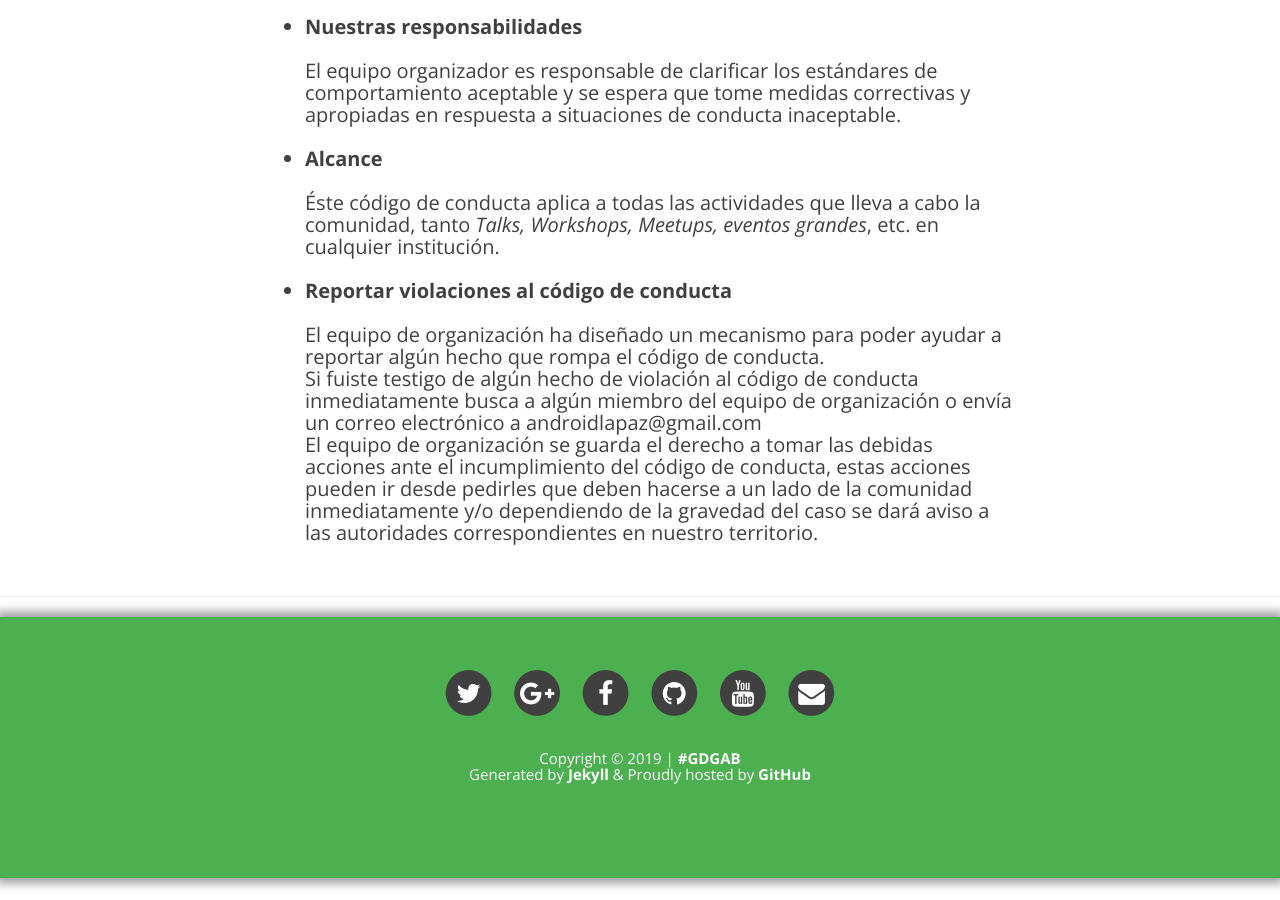
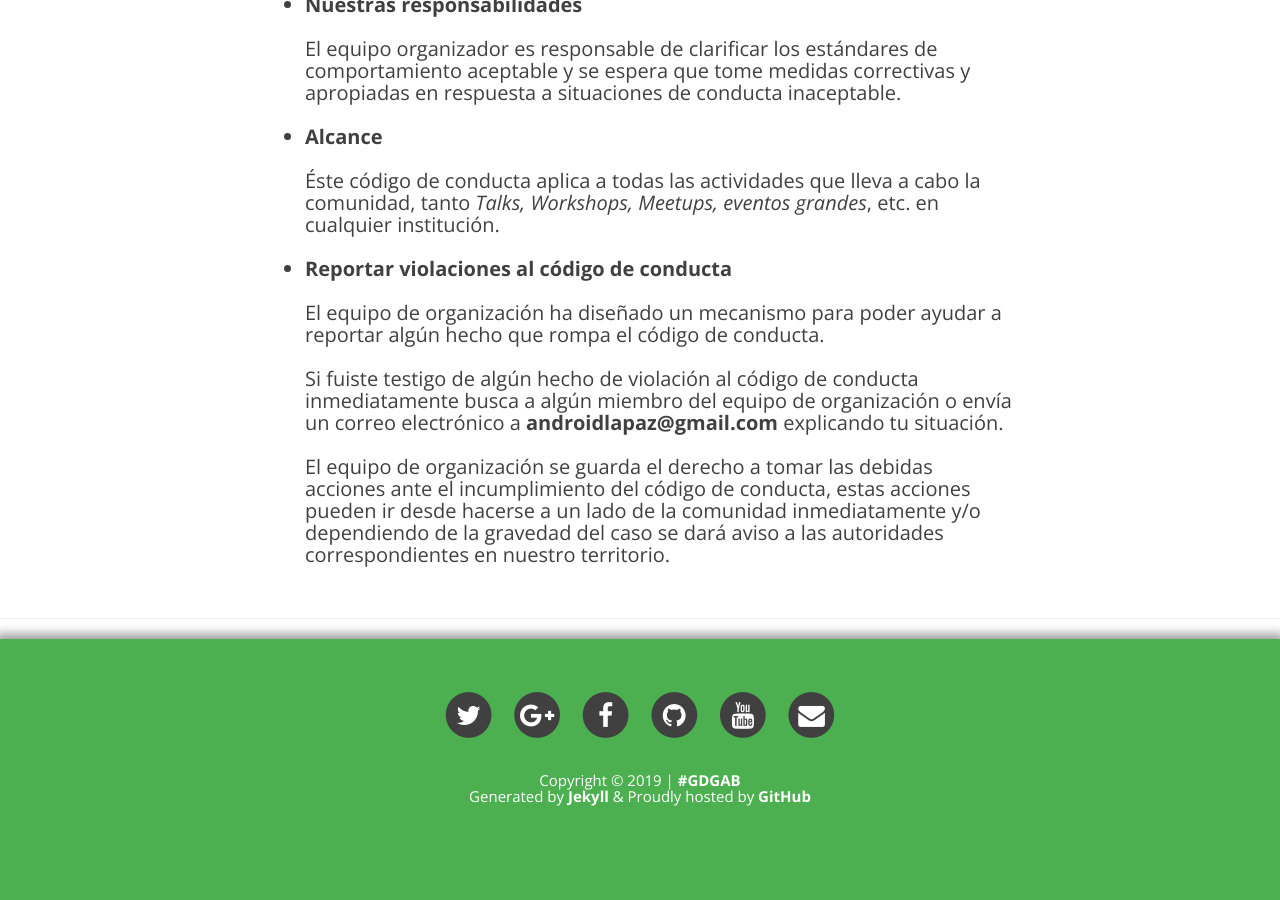
Before and after one commit to GDGAndroidBolivia/gdgandroidbolivia.github.io, a Jekyll site: the page built from code-of-conduct.html, in a window 1280 px wide and 900 px high, scrolled down 1771 px. Built offline with Jekyll 4.4.1, drawn with Linux system fonts in a browser that asks for light colours; nearby versions of some CDN libraries; some of the changed text lies outside the part shown.

Commit message:
Adición codigo de conducta

```diff
--- a/code-of-conduct.html
+++ b/code-of-conduct.html
@@ -20,7 +20,7 @@ header-img: "/img/bg-contacto.jpg"
         </li>
         <li>
             <b>Reglas de conducta</b></br></br>
-            Ejemplos de comportamiento que contribuyen a crear un ambiente positivo:</br>
+            Ejemplos de comportamiento que contribuyen a crear un ambiente <u>positivo</u>:</br>
             <ul>
                 <li>
                     Uso de lenguaje amable e inclusivo.
@@ -71,7 +71,7 @@ header-img: "/img/bg-contacto.jpg"
                     Otros tipos de conducta que pudieran considerarse inapropiadas en un entorno profesional.
                 </li>
             </ul>
-            </br></br>
+            </br>
         </li>
         <li>
             <b>Nuestras responsabilidades</b></br></br>
@@ -86,8 +86,8 @@ header-img: "/img/bg-contacto.jpg"
         <li>
             <b>Reportar violaciones al código de conducta</b></br></br>
             El equipo de organización ha diseñado un mecanismo para poder ayudar a reportar algún hecho que rompa el código de conducta.
-            </br>Si fuiste testigo de algún hecho de violación al código de conducta inmediatamente busca a algún miembro del equipo de organización o envía un correo electrónico a <a href="mailto:androidlapaz@gmail.com">androidlapaz@gmail.com</a>
-            </br>El equipo de organización se guarda el derecho a tomar las debidas acciones ante el incumplimiento del código de conducta, estas acciones pueden ir desde pedirles que deben hacerse a un lado de la comunidad inmediatamente y/o dependiendo de la gravedad del caso se dará aviso a las autoridades correspondientes en nuestro territorio.
+            </br></br>Si fuiste testigo de algún hecho de violación al código de conducta inmediatamente busca a algún miembro del equipo de organización o envía un correo electrónico a <b><a href="mailto:androidlapaz@gmail.com">androidlapaz@gmail.com</a></b> explicando tu situación.
+            </br></br>El equipo de organización se guarda el derecho a tomar las debidas acciones ante el incumplimiento del código de conducta, estas acciones pueden ir desde hacerse a un lado de la comunidad inmediatamente y/o dependiendo de la gravedad del caso se dará aviso a las autoridades correspondientes en nuestro territorio.
             </br></br>
         </li>
     </ul>
```
